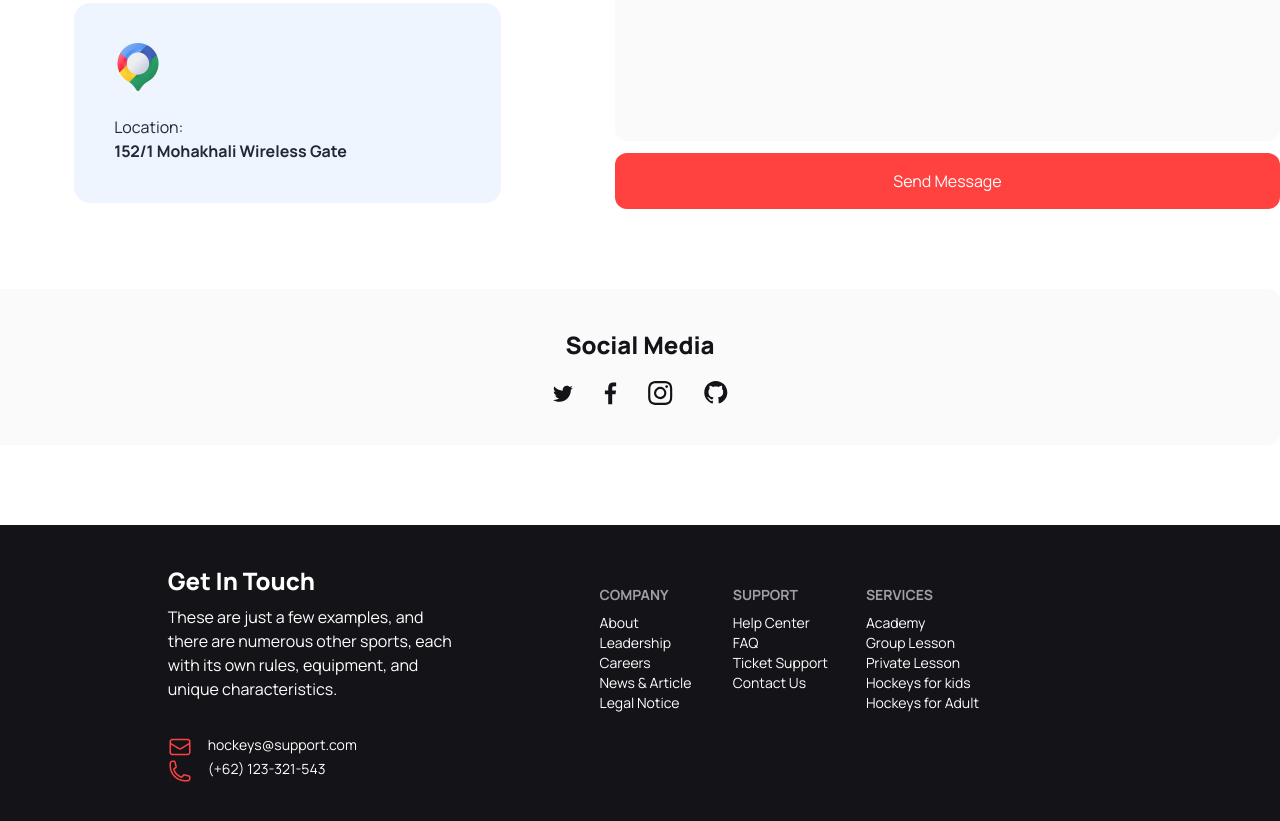
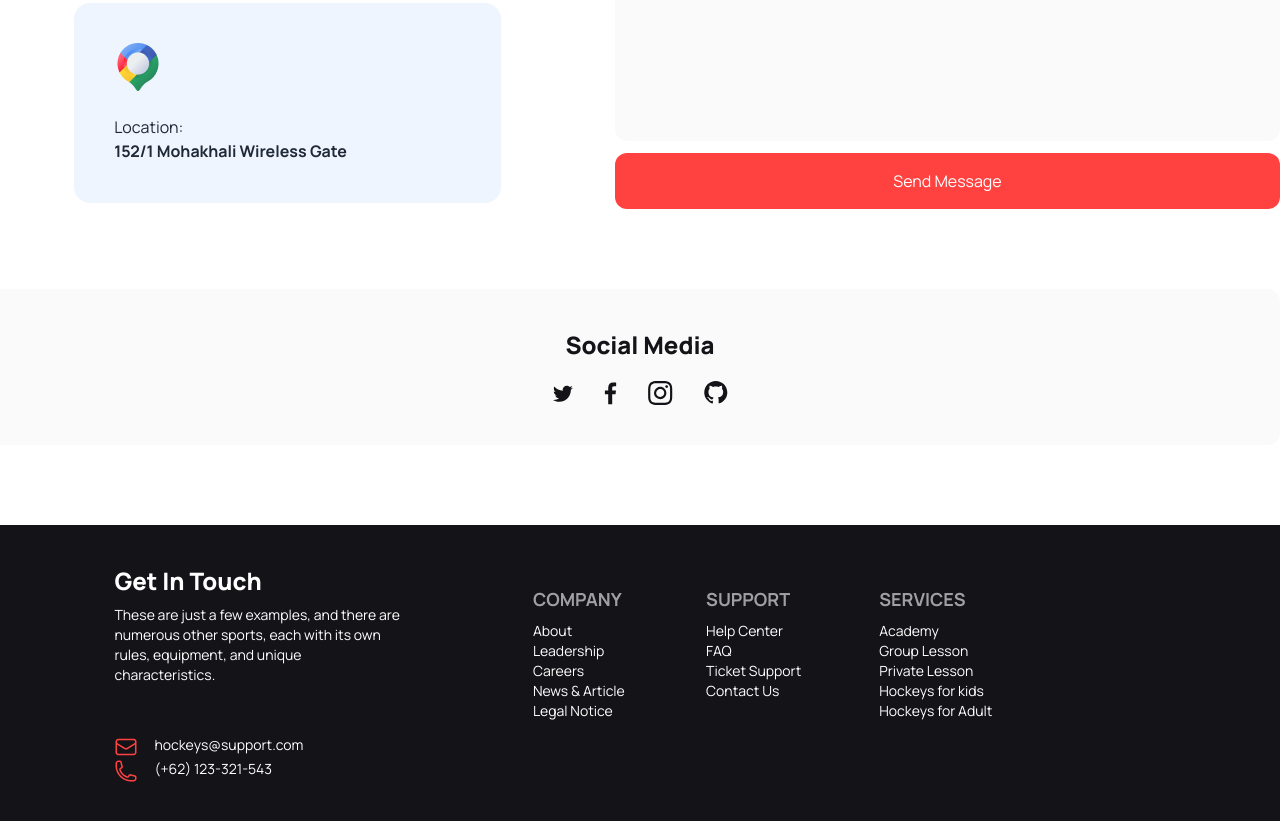
Before and after one commit to ShakirEvan530/assignment_3, a plain HTML site: page index.html in a window 1280 px wide. Shown: the part 5226-6047 px from the top of the page. Drawn offline with nearby package versions, Linux system fonts and the light colour scheme.

Commit message:
loading work

```diff
--- a/index.html
+++ b/index.html
@@ -83,7 +83,7 @@
                 </div>
                 <div class="bg-[#131318] rounded-2xl static w-full lg:absolute p-7 lg:w-[600px] h-40 bottom-8 right-16">
                     <h3 class="font-extrabold text-white text-2xl">Meet all the heroes from the field</h3>
-                    <p class="text-white font-bold">Sports play a significant role in promoting physical fitness, teamwork, and competition while providing entertainment for millions of people worldwide.</p>
+                    <p class="text-[white] font-bold">Sports play a significant role in promoting physical fitness, teamwork, and competition while providing entertainment for millions of people worldwide.</p>
                 </div>
         </header>
     <main class="container mx-auto">
@@ -367,7 +367,7 @@
         <section class="sm:grid grid-cols-1">
             <div  class="text-center my-24">
             <h3 class="text-4xl font-extrabold mb-5">Get In Touch</h3>
-            <p class=" text-[#13131899] lg:max-w-3xl mx-auto sm:text-sm"> These are just a few examples, and there are numerous other sports, each with its own rules, equipment, and unique characteristics. Sports play a significant role in promoting physical fitness, teamwork, and competition while providing entertainment for millions of people worldwide.</p>
+            <p class="lg:text-[#13131899] lg:max-w-3xl mx-auto sm:text-sm"> These are just a few examples, and there are numerous other sports, each with its own rules, equipment, and unique characteristics. Sports play a significant role in promoting physical fitness, teamwork, and competition while providing entertainment for millions of people worldwide.</p>
             </div>
 
            <div class="lg:flex sm: grid grid-cols-1">
@@ -440,7 +440,7 @@
         <footer class=" container mx-auto sm: footer p-10 bg-[#131318] text-[#FFFFFF] justify-evenly">
             <aside class="">
               <h3 class="text-2xl font-extrabold">Get In Touch</h3>
-              <p class="text-base font-white-400 h-[78px] w-72 ">These are just a few examples, and there are numerous other sports, each with its own rules, equipment, and unique characteristics.</p>
+              <p class="text- font-white-400 h-[78px] w-72  ">These are just a few examples, and there are numerous other sports, each with its own rules, equipment, and unique characteristics.</p>
               <div class="sm:mx-auto mt-11 lg:ml-0">
                 <div class="flex gap-4 ">
                     <img src="Images/message.png">
@@ -452,24 +452,24 @@
                 </div>
               </div>
             </aside>
-            <div class="grid sm:grid-col-2 lg:grid-cols-4 gap-5 mt-5">
-                <ul class="gap-y-4">
-                    <li><header class="footer-title">Company</header></li>
+            <div class="grid  sm:grid grid-cols-2 lg:grid-cols-4 gap-5 mt-5 ">
+                <ul class="lg:ml-10">
+                    <li><header class="footer-title text-lg text-[#FFFFFF]">Company</header></li>
                     <li><a class="link link-hover">About</a></li>
                     <li><a class="link link-hover">Leadership</a></li>
                     <li><a class="link link-hover">Careers</a></li>
                     <li><a class="link link-hover">News & Article</a></li>
                     <li><a class="link link-hover">Legal Notice</a></li>
                 </ul>
-                <ul>
-                    <li><header class="footer-title">Support</header></li>
+                <ul class="lg:ml-10">
+                    <li><header class="footer-title text-lg">Support</header></li>
                     <li><a class="link link-hover">Help Center</a></li>
                     <li><a class="link link-hover">FAQ</a></li>
                     <li><a class="link link-hover">Ticket Support</a></li>
                     <li><a class="link link-hover">Contact Us</a></li>
                 </ul>
-                <ul >
-                    <li><header class="footer-title">Services</header></li>
+                <ul class="sm:gap-y-40 lg:ml-10" >
+                    <li><header class="footer-title text-lg">Services</header></li>
                     <li><a class="link link-hover">Academy</a></li>
                     <li><a class="link link-hover">Group Lesson</a></li>
                     <li><a class="link link-hover">Private Lesson</a></li>
```
